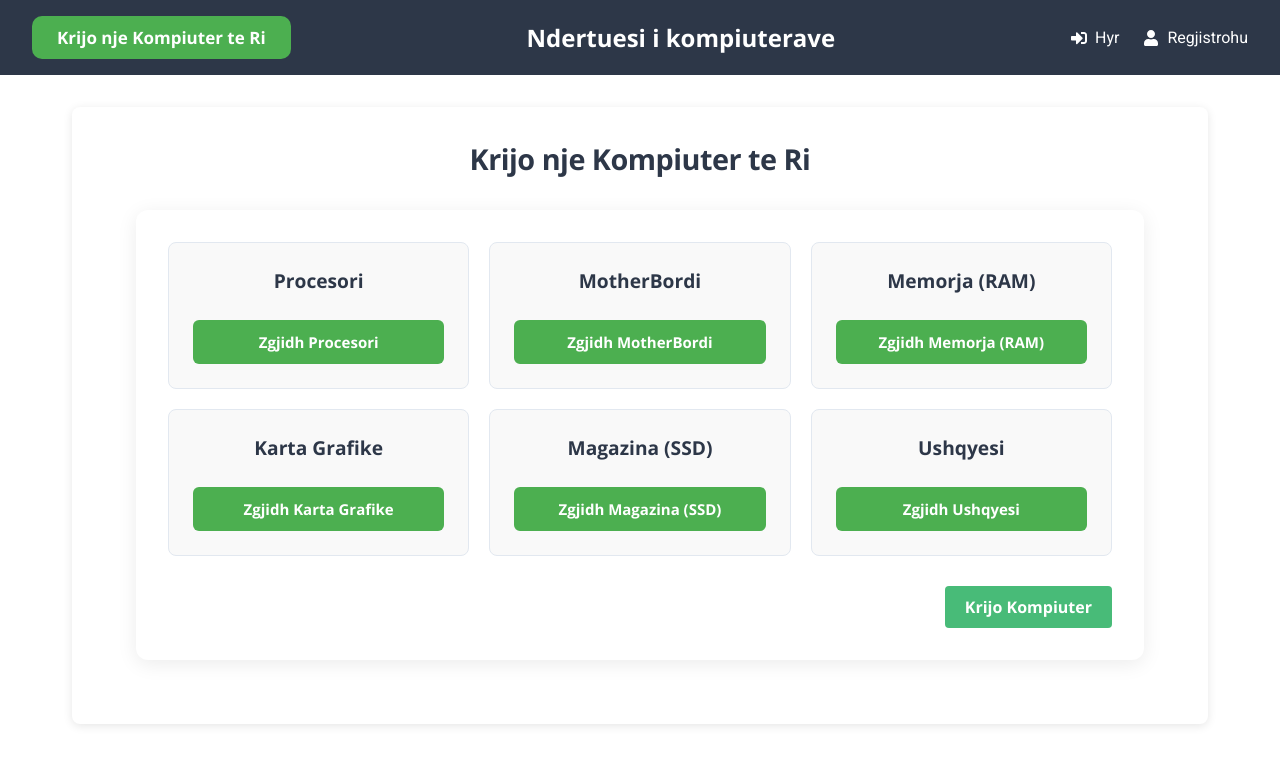
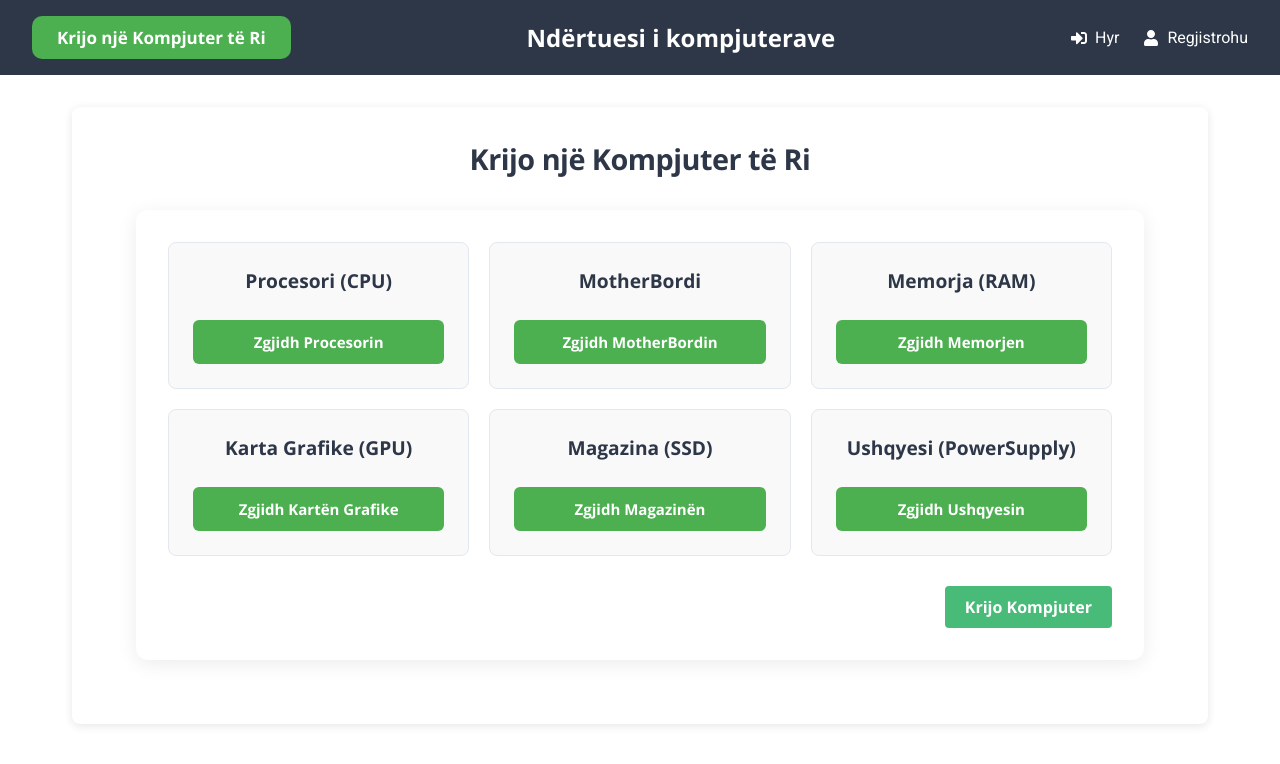
Before and after one commit to beginerTrader22/E-learning-app, a React (Vite) app in the folder frontend/: page /edit/1 in a window 1280 px wide. Shown: the top 764 px of the page. Built offline with nearby package versions, Linux system fonts and the light colour scheme; no server answers.

Commit message:
translation fixes

```diff
--- a/frontend/src/components/BuildForm.jsx
+++ b/frontend/src/components/BuildForm.jsx
@@ -166,12 +166,12 @@ const BuildForm = ({ editId }) => {
   };
 
   const partTypes = [
-    { key: "cpu", name: "Procesori" },
-    { key: "motherboard", name: "MotherBordi" },
-    { key: "ram", name: "Memorja (RAM)" },
-    { key: "gpu", name: "Karta Grafike" },
-    { key: "ssd", name: "Magazina (SSD)" },
-    { key: "powerSupply", name: "Ushqyesi" },
+    { key: "cpu", name: "Procesori (CPU)", name2: "Procesorin" },
+    { key: "motherboard", name: "MotherBordi", name2: "MotherBordin" },
+    { key: "ram", name: "Memorja (RAM)", name2: "Memorjen" },
+    { key: "gpu", name: "Karta Grafike (GPU)", name2: "Kartën Grafike" },
+    { key: "ssd", name: "Magazina (SSD)", name2: "Magazinën" },
+    { key: "powerSupply", name: "Ushqyesi (PowerSupply)", name2: "Ushqyesin" },
   ];
 
   if (loadingParts) {
@@ -203,7 +203,7 @@ const BuildForm = ({ editId }) => {
           animate={{ opacity: 1 }}
           transition={{ delay: 0.2, duration: 0.3 }}
         >
-          {partTypes.map(({ key, name }, index) => (
+          {partTypes.map(({ key, name, name2 }, index) => (
             <motion.div
               key={key}
               className="part-card"
@@ -245,7 +245,7 @@ const BuildForm = ({ editId }) => {
                     whileHover={{ scale: 1.05 }}
                     whileTap={{ scale: 0.95 }}
                   >
-                    Ndrysho Pjesen
+                    Ndrysho Pjesën
                   </motion.button>
                 </motion.div>
               ) : (
@@ -256,7 +256,7 @@ const BuildForm = ({ editId }) => {
                   whileHover={{ scale: 1.05 }}
                   whileTap={{ scale: 0.95 }}
                 >
-                  Zgjidh {name}
+                  Zgjidh {name2}
                 </motion.button>
               )}
             </motion.div>
@@ -284,7 +284,7 @@ const BuildForm = ({ editId }) => {
             ) : editId ? (
               "Perditeso Ndryshimet"
             ) : (
-              "Krijo Kompiuter"
+              "Krijo Kompjuter"
             )}
           </motion.button>
           {editId && (
--- a/frontend/src/components/Dashboard.jsx
+++ b/frontend/src/components/Dashboard.jsx
@@ -12,20 +12,20 @@ const Dashboard = () => {
       {id ? (
         <div className="edit-build-container">
           <div className="edit-build-header">
-            <h2 className="edit-build-title">Ndrysho Pjeset</h2>
+            <h2 className="edit-build-title">Ndrysho Pjesët</h2>
             <button
               className="back-button"
               onClick={() => navigate("/my-builds")}
             >
               <IoMdArrowRoundBack />
-              Kompiuterat e mi
+              Kompjuterat e mi
             </button>
           </div>
           <BuildForm editId={id} />
         </div>
       ) : (
         <div className="new-build-container">
-          <h2 className="new-build-title">Krijo nje Kompiuter te Ri</h2>
+          <h2 className="new-build-title">Krijo një Kompjuter të Ri</h2>
           <BuildForm />
         </div>
       )}
--- a/frontend/src/components/Header.jsx
+++ b/frontend/src/components/Header.jsx
@@ -20,17 +20,17 @@ const Header = () => {
     <header className="app-header">
       <div className="header-logo">
         <Link to="/" className="logo-link">
-          Krijo nje Kompiuter te Ri
+          Krijo një Kompjuter të Ri
         </Link>
       </div>
-      <h2 className="page-title">Ndertuesi i kompiuterave</h2>
+      <h2 className="page-title">Ndërtuesi i kompjuterave</h2>
       <nav className="header-nav">
         <ul className="nav-list">
           {user ? (
             <>
               <li className="nav-item">
                 <Link to="/my-builds" className="nav-link">
-                  Kompiuterat e Mi
+                  Kompjuterat e Mi
                 </Link>
               </li>
               <li className="nav-item">
--- a/frontend/src/components/MyBuilds.jsx
+++ b/frontend/src/components/MyBuilds.jsx
@@ -89,8 +89,8 @@ const MyBuilds = () => {
         animate={{ opacity: 1 }}
         transition={{ duration: 0.5 }}
       >
-        <h2>Nuk keni krijuar asnje kompiuter akoma</h2>
-        <p>Fillo duke krijuar kompiuterin tend te pare</p>
+        <h2>Nuk keni krijuar asnjë kompiuter akoma</h2>
+        <p>Fillo duke krijuar kompiuterin tënd të parë</p>
         <button onClick={() => navigate("/")} className="btn-primary">
           Krijo Kompiuter
         </button>
@@ -106,7 +106,7 @@ const MyBuilds = () => {
         animate={{ opacity: 1, y: 0 }}
         transition={{ duration: 0.3 }}
       >
-        Mire se vini, {user?.name || "User"}!
+        Mirë se vini, {user?.name || "User"}!
       </motion.h2>
 
       <motion.div
@@ -145,7 +145,7 @@ const MyBuilds = () => {
 
               <div className="build-content">
                 <div className="build-score">
-                  <span>Piket: </span>
+                  <span>Pikët: </span>
                   <span className="score-value">{build.score}</span>
                 </div>
 
@@ -170,7 +170,7 @@ const MyBuilds = () => {
                     animate={{ opacity: 1, y: 0 }}
                     exit={{ opacity: 0 }}
                   >
-                    Buildi u perditesua!
+                    Buildi u perditësua!
                   </motion.div>
                 )}
 
@@ -183,7 +183,7 @@ const MyBuilds = () => {
                     disabled={!imagesLoaded[build._id]}
                   >
                     {imagesLoaded[build._id]
-                      ? "Ndrysho pjeset"
+                      ? "Ndrysho pjesët"
                       : "Duke u ngarkuar..."}
                   </motion.button>
                   <motion.button
--- a/frontend/src/components/PartSelectionModal.jsx
+++ b/frontend/src/components/PartSelectionModal.jsx
@@ -119,7 +119,7 @@ const PartSelectionModal = ({
               )}
               {partType === "motherboard" && part.compatibleWith.cpu && (
                 <li>
-                  Procesore qe pershtaten {part.compatibleWith.cpu.join(", ")}
+                  Procesorë qe pershtaten {part.compatibleWith.cpu.join(", ")}
                 </li>
               )}
               {partType === "gpu" && (
@@ -131,7 +131,7 @@ const PartSelectionModal = ({
                     </li>
                   )}
                   {part.compatibleWith.cpu && (
-                    <li>Procesore: {part.compatibleWith.cpu.join(", ")}</li>
+                    <li>Procesorë: {part.compatibleWith.cpu.join(", ")}</li>
                   )}
                 </>
               )}
@@ -167,7 +167,7 @@ const PartSelectionModal = ({
             &times;
           </motion.button>
           <div className="modal-header">
-            <h2>Zgjidh {partType}</h2>
+            <h2>Zgjidh pjesën</h2>
           </div>
 
           {!imagesLoaded ? (
@@ -210,7 +210,7 @@ const PartSelectionModal = ({
                   />
                   <div className="part-info">
                     <h3>{part.name}</h3>
-                    <p>Piket: {part.scoreValue}</p>
+                    <p>Pikët: {part.scoreValue}</p>
 
                     <motion.button
                       className="toggle-notes-btn"
@@ -222,8 +222,8 @@ const PartSelectionModal = ({
                       {" "}
                       <FaLightbulb />
                       {expandedNotes[part._id]
-                        ? "Fshih pjeset qe pershtaten"
-                        : "Trego pjeset qe pershtaten"}
+                        ? "Fshih pjesët që përshtaten"
+                        : "Trego pjesët që përshtaten"}
                     </motion.button>
 
                     {renderCompatibilityNotes(part)}
```
